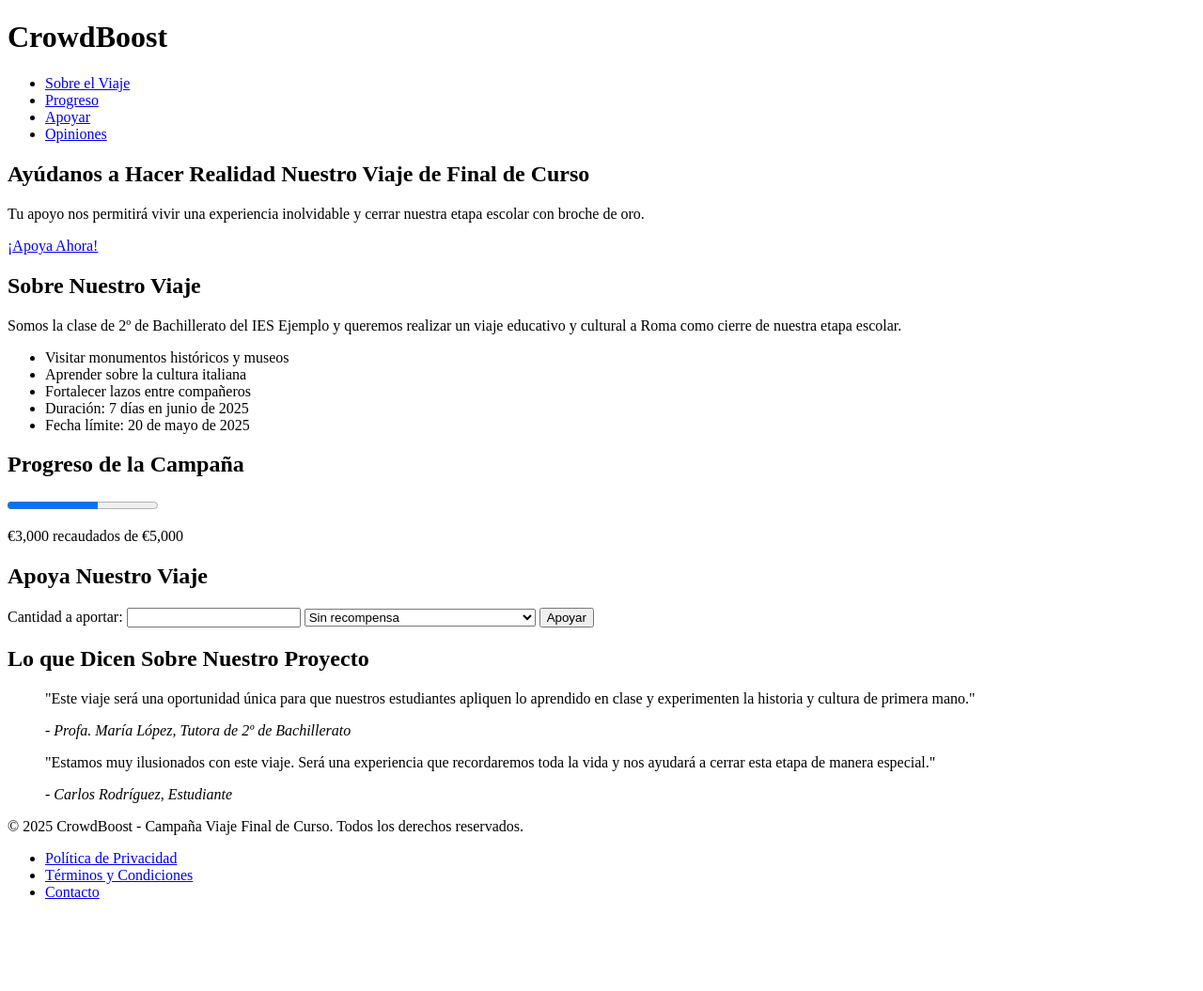
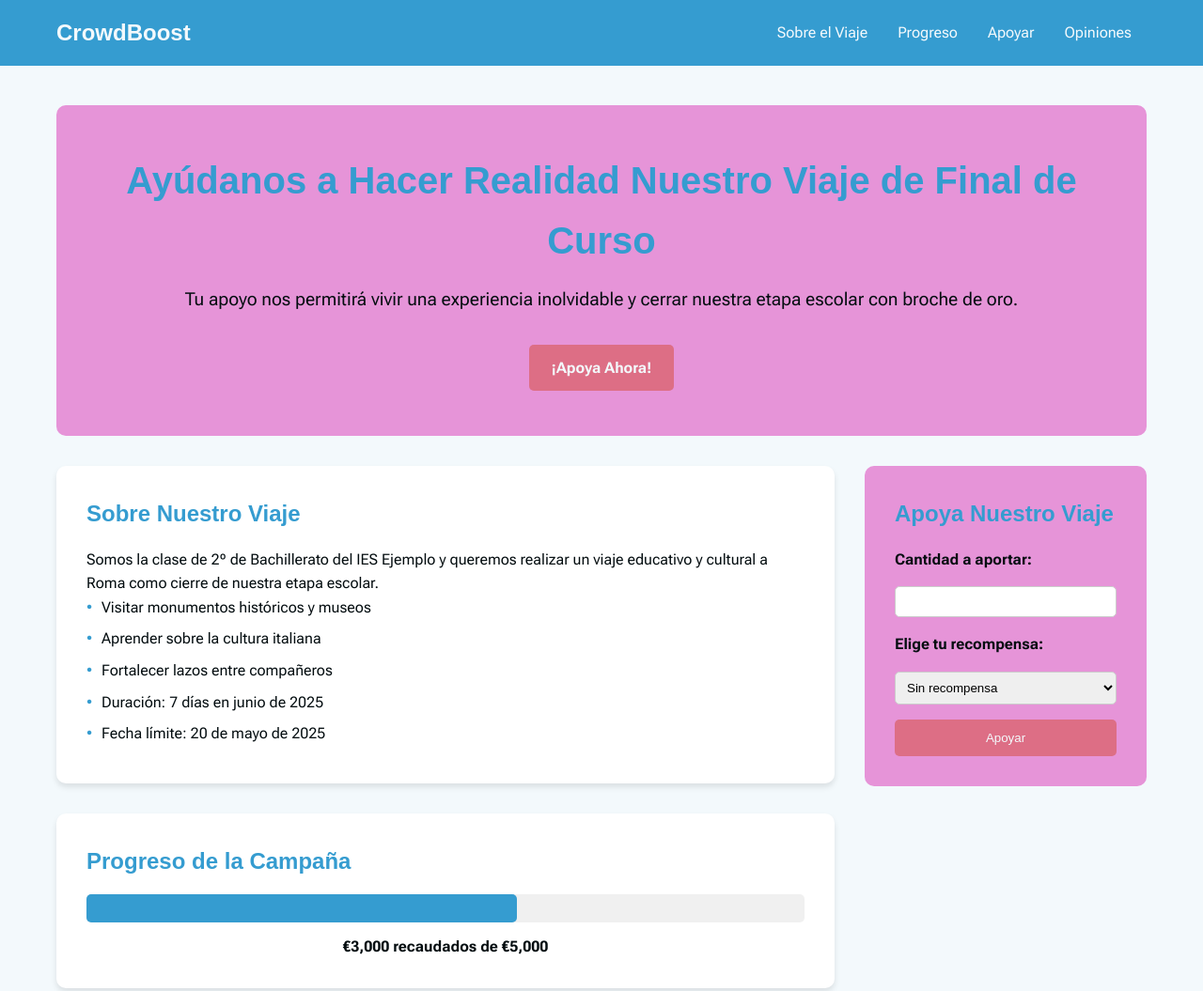
Before and after one commit to sacom14/CrowdBoost, a plain HTML site: page index.html in a window 1280 px wide. Shown: the top 1055 px of the page at 94% size. Before the commit the page ends 975 px from the top, so only its background shows below. Drawn offline with Linux system fonts and the light colour scheme; a web font is replaced by a local one.

```diff
--- /dev/null
+++ b/css/styles.css
@@ -0,0 +1,325 @@
+:root {
+    --text: #040d10;
+    --background: #f3f9fc;
+    --primary: #359cd0;
+    --secondary: #e694d8;
+    --accent: #dd6e85;
+}
+
+* {
+    margin: 0;
+    padding: 0;
+    box-sizing: border-box;
+}
+
+body {
+    font-family: "Roboto Flex", serif;
+    color: var(--text);
+    background-color: var(--background);
+    line-height: 1.6;
+}
+
+.container {
+    width: 100%;
+    max-width: 1200px;
+    margin: 0 auto;
+    padding: 0 20px;
+}
+
+h1, h2, h3 {
+    font-family: "Shippori Antique B1", sans-serif;
+    color: var(--primary);
+}
+
+/* Header */
+.header {
+    background-color: var(--primary);
+    color: var(--background);
+    padding: 1rem 0;
+    position: fixed;
+    width: 100%;
+    top: 0;
+    z-index: 1000;
+}
+
+.header-content {
+    display: flex;
+    justify-content: space-between;
+    align-items: center;
+}
+
+.logo {
+    font-size: 1.5rem;
+    color: var(--background);
+}
+
+.main-nav .nav-list {
+    display: flex;
+    list-style-type: none;
+}
+
+.nav-link {
+    color: var(--background);
+    text-decoration: none;
+    padding: 0.5rem 1rem;
+    transition: background-color 0.3s ease;
+}
+
+.nav-link:hover {
+    background-color: rgba(255, 255, 255, 0.1);
+}
+
+/* Main Content */
+.main-content {
+    margin-top: 80px;
+    padding: 2rem 0;
+}
+
+/* Hero Section */
+.hero {
+    background-color: var(--secondary);
+    color: var(--text);
+    padding: 3rem;
+    border-radius: 10px;
+    margin-bottom: 2rem;
+    text-align: center;
+}
+
+.hero-title {
+    font-size: 2.5rem;
+    margin-bottom: 1rem;
+}
+
+.hero-text {
+    font-size: 1.2rem;
+    margin-bottom: 2rem;
+}
+
+.cta-button {
+    display: inline-block;
+    background-color: var(--accent);
+    color: var(--background);
+    padding: 0.75rem 1.5rem;
+    text-decoration: none;
+    border-radius: 5px;
+    font-weight: bold;
+    transition: background-color 0.3s ease;
+}
+
+.cta-button:hover {
+    background-color: var(--primary);
+}
+
+/* Content Wrapper */
+.content-wrapper {
+    display: flex;
+    gap: 2rem;
+}
+
+.main-sections {
+    flex: 1;
+}
+
+/* Sections */
+.section {
+    background-color: white;
+    padding: 2rem;
+    border-radius: 10px;
+    margin-bottom: 2rem;
+    box-shadow: 0 4px 6px rgba(0, 0, 0, 0.1);
+}
+
+.section-title {
+    margin-bottom: 1rem;
+}
+
+/* Trip Details */
+.trip-details {
+    list-style-type: none;
+    padding-left: 1rem;
+}
+
+.trip-details li {
+    margin-bottom: 0.5rem;
+    position: relative;
+}
+
+.trip-details li::before {
+    content: "•";
+    color: var(--primary);
+    position: absolute;
+    left: -1rem;
+}
+
+/* Progress Bar */
+.progress-bar {
+    margin-top: 1rem;
+}
+
+progress {
+    width: 100%;
+    height: 30px;
+    -webkit-appearance: none;
+    appearance: none;
+}
+
+progress::-webkit-progress-bar {
+    background-color: #f0f0f0;
+    border-radius: 5px;
+}
+
+progress::-webkit-progress-value {
+    background-color: var(--primary);
+    border-radius: 5px;
+}
+
+.progress-text {
+    text-align: center;
+    margin-top: 0.5rem;
+    font-weight: bold;
+}
+
+/* Testimonials */
+.testimonials-wrapper {
+    display: flex;
+    flex-direction: column;
+    gap: 1rem;
+}
+
+.testimonial {
+    background-color: #f9f9f9;
+    padding: 1rem;
+    border-radius: 5px;
+    font-style: italic;
+}
+
+.testimonial cite {
+    display: block;
+    text-align: right;
+    margin-top: 0.5rem;
+    font-style: normal;
+    font-weight: bold;
+}
+
+/* Donate Sidebar */
+.donate-sidebar {
+    width: 300px;
+    background-color: var(--secondary);
+    padding: 2rem;
+    border-radius: 10px;
+    position: sticky;
+    top: 100px;
+    align-self: flex-start;
+}
+
+.donate-form {
+    display: flex;
+    flex-direction: column;
+    gap: 1rem;
+}
+
+.donate-form label {
+    font-weight: bold;
+}
+
+.donate-form input,
+.donate-form select {
+    width: 100%;
+    padding: 0.5rem;
+    border: 1px solid #ccc;
+    border-radius: 5px;
+}
+
+.donate-button {
+    background-color: var(--accent);
+    color: var(--background);
+    border: none;
+    padding: 0.75rem;
+    border-radius: 5px;
+    cursor: pointer;
+    transition: background-color 0.3s ease;
+}
+
+.donate-button:hover {
+    background-color: var(--primary);
+}
+
+/* Footer */
+.footer {
+    background-color: var(--primary);
+    color: var(--background);
+    text-align: center;
+    padding: 1rem 0;
+    margin-top: 2rem;
+}
+
+.footer-nav-list {
+    display: flex;
+    justify-content: center;
+    list-style-type: none;
+    margin-top: 1rem;
+}
+
+.footer-nav-link {
+    color: var(--background);
+    text-decoration: none;
+    padding: 0 1rem;
+}
+
+/* Responsive Design */
+@media (max-width: 768px) {
+    .header-content {
+        flex-direction: column;
+        align-items: flex-start;
+    }
+
+    .main-nav {
+        width: 100%;
+        margin-top: 1rem;
+    }
+
+    .nav-list {
+        flex-direction: column;
+    }
+
+    .nav-link {
+        display: block;
+        padding: 0.5rem 0;
+    }
+
+    .content-wrapper {
+        flex-direction: column;
+    }
+
+    .donate-sidebar {
+        width: 100%;
+        position: static;
+        margin-bottom: 2rem;
+    }
+
+    .hero {
+        padding: 2rem;
+    }
+
+    .hero-title {
+        font-size: 2rem;
+    }
+
+    .section {
+        padding: 1.5rem;
+    }
+}
+
+@media (max-width: 480px) {
+    .hero-title {
+        font-size: 1.75rem;
+    }
+
+    .hero-text {
+        font-size: 1rem;
+    }
+
+    .section-title {
+        font-size: 1.5rem;
+    }
+}
--- a/index.html
+++ b/index.html
@@ -1,41 +1,49 @@
 <!DOCTYPE html>
-<html lang="en">
+<html lang="es">
 
 <head>
     <meta charset="UTF-8">
     <meta name="viewport" content="width=device-width, initial-scale=1.0">
-    <title>Salva el Bosque Tropical - Campaña de Micromecenazgo</title>
+    <title>CrowdBoost - Viaje de Final de Curso</title>
+    <link rel="preconnect" href="https://fonts.googleapis.com">
+    <link rel="preconnect" href="https://fonts.gstatic.com" crossorigin>
+    <link href="https://fonts.googleapis.com/css2?family=Shippori+Antique+B1&display=swap" rel="stylesheet">
+    <link href="https://fonts.googleapis.com/css2?family=Roboto+Flex:opsz,wght@8..144,100..1000&display=swap"
+        rel="stylesheet">
+    <link rel="stylesheet" href="css/styles.css">
 </head>
 
 <body>
-    <!-- Navbar -->
-    <header>
-        <h1>CrowdBoost</h1>
-        <nav>
-            <ul>
-                <li><a href="#about">Sobre el Viaje</a></li>
-                <li><a href="#progress">Progreso</a></li>
-                <li><a href="#donate">Apoyar</a></li>
-                <li><a href="#testimonials">Opiniones</a></li>
+    <header class="header">
+        <div class="container header-content">
+            <h1 class="logo">CrowdBoost</h1>
+            <nav class="main-nav">
+                <ul class="nav-list">
+                    <li><a href="#about" class="nav-link">Sobre el Viaje</a></li>
+                    <li><a href="#progress" class="nav-link">Progreso</a></li>
+                    <li><a href="#donate" class="nav-link">Apoyar</a></li>
+                    <li><a href="#testimonials" class="nav-link">Opiniones</a></li>
                 </ul>
             </nav>
+        </div>
     </header>
 
-    <main>
-        <!-- Hero section -->
-        <section id="hero">
-            <h2>Ayúdanos a Hacer Realidad Nuestro Viaje de Final de Curso</h2>
-            <p>Tu apoyo nos permitirá vivir una experiencia inolvidable y cerrar nuestra etapa escolar con broche de
-                oro.</p>
+    <main class="main-content">
+        <div class="container">
+            <section id="hero" class="hero">
+                <h2 class="hero-title">Ayúdanos a Hacer Realidad Nuestro Viaje de Final de Curso</h2>
+                <p class="hero-text">Tu apoyo nos permitirá vivir una experiencia inolvidable y cerrar nuestra etapa
+                    escolar con broche de oro.</p>
                 <a href="#donate" class="cta-button">¡Apoya Ahora!</a>
             </section>
 
-        <!--Project details -->
-        <section id="about">
-            <h2>Sobre Nuestro Viaje</h2>
-            <p>Somos la clase de 2º de Bachillerato del IES Ejemplo y queremos realizar un viaje educativo y cultural a
-                Roma como cierre de nuestra etapa escolar.</p>
-            <ul>
+            <div class="content-wrapper">
+                <div class="main-sections">
+                    <section id="about" class="section">
+                        <h2 class="section-title">Sobre Nuestro Viaje</h2>
+                        <p>Somos la clase de 2º de Bachillerato del IES Ejemplo y queremos realizar un viaje educativo y
+                            cultural a Roma como cierre de nuestra etapa escolar.</p>
+                        <ul class="trip-details">
                             <li>Visitar monumentos históricos y museos</li>
                             <li>Aprender sobre la cultura italiana</li>
                             <li>Fortalecer lazos entre compañeros</li>
@@ -44,55 +52,61 @@
                         </ul>
                     </section>
 
-        <!-- Progress -->
-        <section id="progress">
-            <h2>Progreso de la Campaña</h2>
+                    <section id="progress" class="section">
+                        <h2 class="section-title">Progreso de la Campaña</h2>
+                        <div class="progress-bar">
                             <progress id="funding-progress" value="3000" max="5000"></progress>
-            <p>€3,000 recaudados de €5,000</p>
+                            <p class="progress-text">€3,000 recaudados de €5,000</p>
+                        </div>
                     </section>
 
-        <!-- Donate options -->
-        <aside id="donate">
-            <h2>Apoya Nuestro Viaje</h2>
-            <form action="/procesar-apoyo" method="post">
+                    <section id="testimonials" class="section">
+                        <h2 class="section-title">Lo que Dicen Sobre Nuestro Proyecto</h2>
+                        <div class="testimonials-wrapper">
+                            <blockquote class="testimonial">
+                                <p>"Este viaje será una oportunidad única para que nuestros estudiantes apliquen lo
+                                    aprendido en clase y experimenten la historia y cultura de primera mano."</p>
+                                <cite>- Profa. María López, Tutora de 2º de Bachillerato</cite>
+                            </blockquote>
+                            <blockquote class="testimonial">
+                                <p>"Estamos muy ilusionados con este viaje. Será una experiencia que recordaremos toda
+                                    la vida y nos ayudará a cerrar esta etapa de manera especial."</p>
+                                <cite>- Carlos Rodríguez, Estudiante</cite>
+                            </blockquote>
+                        </div>
+                    </section>
+                </div>
+
+                <aside id="donate" class="donate-sidebar">
+                    <h2 class="section-title">Apoya Nuestro Viaje</h2>
+                    <form action="/procesar-apoyo" method="post" class="donate-form">
                         <label for="amount">Cantidad a aportar:</label>
                         <input type="number" id="amount" name="amount" min="5" step="5" required>
+                        <label for="reward">Elige tu recompensa:</label>
                         <select id="reward" name="reward">
                             <option value="none">Sin recompensa</option>
                             <option value="postcard">Postal desde Roma (€20+)</option>
                             <option value="souvenir">Souvenir del viaje (€50+)</option>
                             <option value="video">Video personalizado del viaje (€100+)</option>
                         </select>
-                <button type="submit">Apoyar</button>
+                        <button type="submit" class="donate-button">Apoyar</button>
                     </form>
                 </aside>
-
-        <!-- Testimonials -->
-        <section id="testimonials">
-            <h2>Lo que Dicen Sobre Nuestro Proyecto</h2>
-            <blockquote>
-                <p>"Este viaje será una oportunidad única para que nuestros estudiantes apliquen lo aprendido en clase y
-                    experimenten la historia y cultura de primera mano."</p>
-                <cite>- Profa. María López, Tutora de 2º de Bachillerato</cite>
-            </blockquote>
-            <blockquote>
-                <p>"Estamos muy ilusionados con este viaje. Será una experiencia que recordaremos toda la vida y nos
-                    ayudará a cerrar esta etapa de manera especial."</p>
-                <cite>- Carlos Rodríguez, Estudiante</cite>
-            </blockquote>
-        </section>
+            </div>
+        </div>
     </main>
 
-    <!-- Footer -->
-    <footer>
+    <footer class="footer">
+        <div class="container">
             <p>&copy; 2025 CrowdBoost - Campaña Viaje Final de Curso. Todos los derechos reservados.</p>
-        <nav>
-            <ul>
-                <li><a href="/privacy">Política de Privacidad</a></li>
-                <li><a href="/terms">Términos y Condiciones</a></li>
-                <li><a href="/contact">Contacto</a></li>
+            <nav class="footer-nav">
+                <ul class="footer-nav-list">
+                    <li><a href="/privacy" class="footer-nav-link">Política de Privacidad</a></li>
+                    <li><a href="/terms" class="footer-nav-link">Términos y Condiciones</a></li>
+                    <li><a href="/contact" class="footer-nav-link">Contacto</a></li>
                 </ul>
             </nav>
+        </div>
     </footer>
 </body>
 
```
Also changed, not shown: 1 other file. Lines whose indentation alone changed are shown as unchanged.
